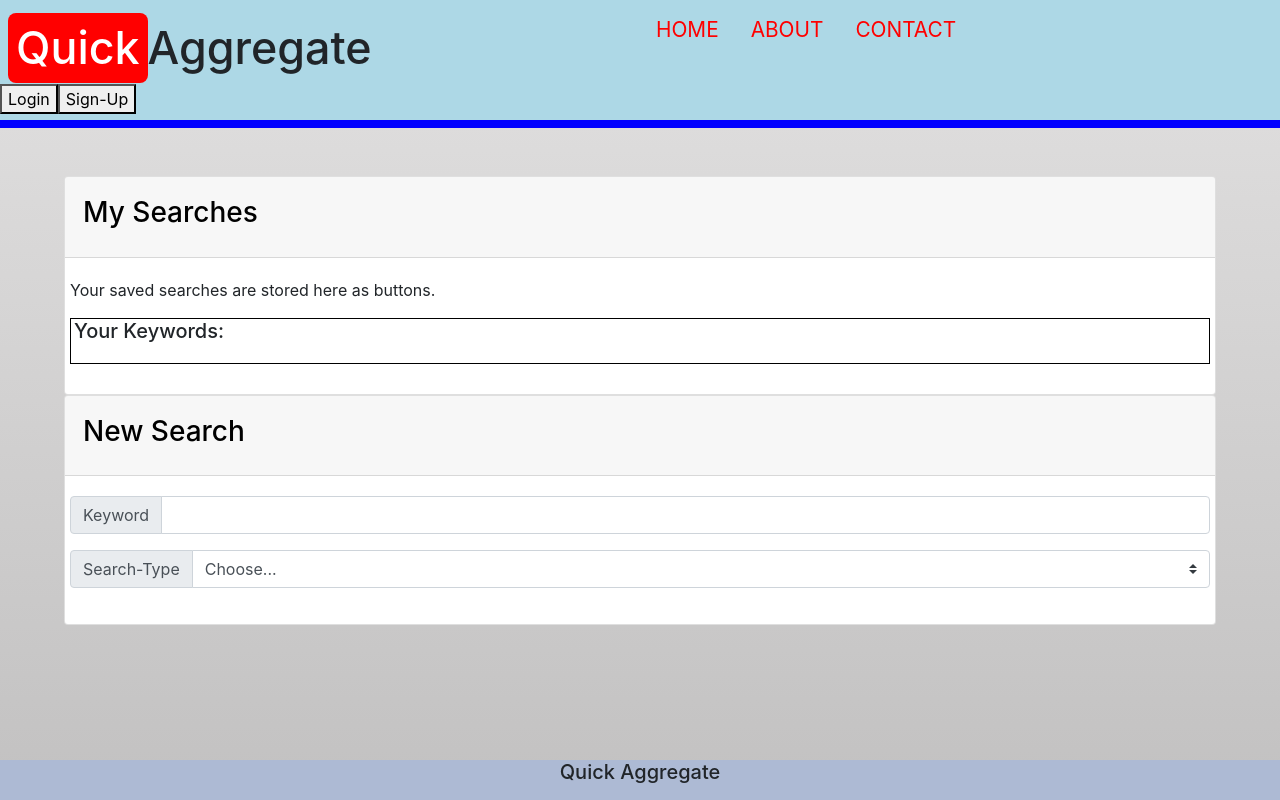
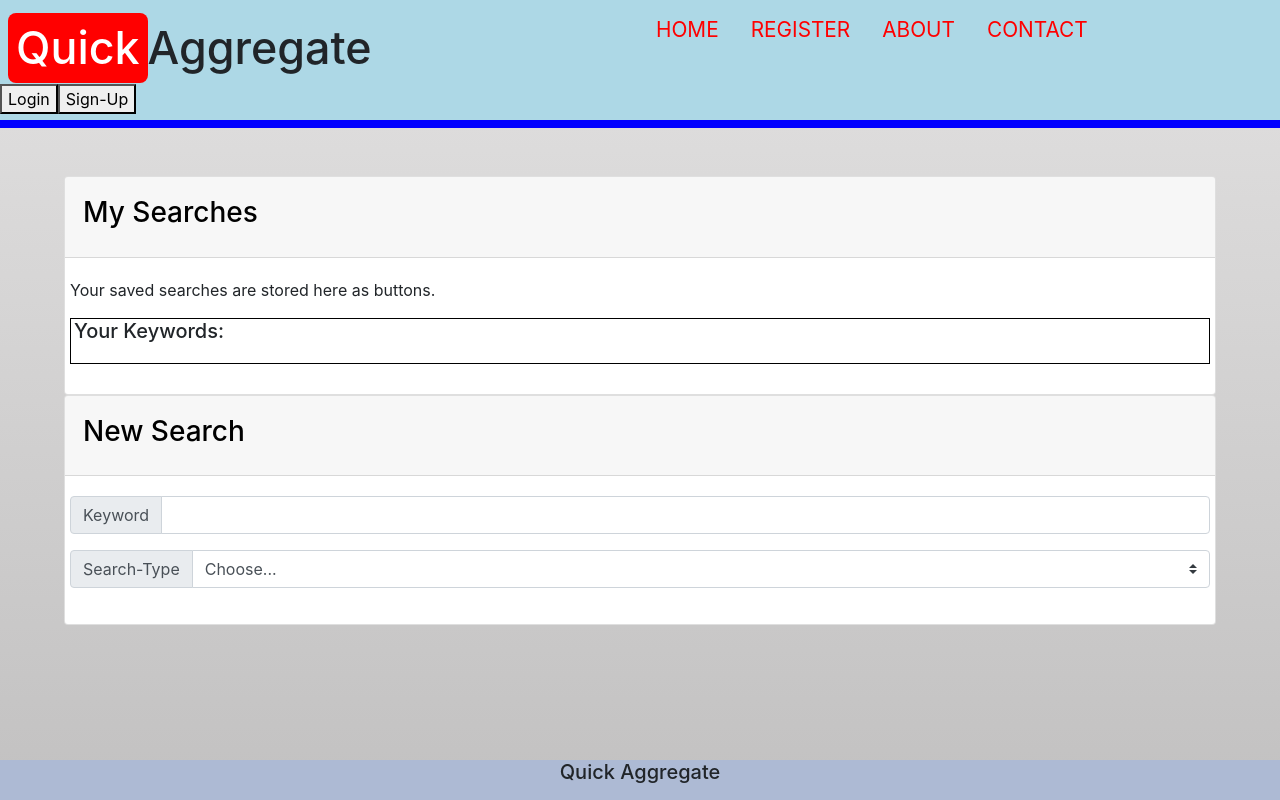
Before and after one commit to HermesCat/Quick-Aggregate, a React (Create React App) app in the folder client/: page / in a window 1280 px wide. Built offline with nearby package versions, Linux system fonts and the light colour scheme.

Commit message:
register form

```diff
--- a/client/src/components/Nav/index.js
+++ b/client/src/components/Nav/index.js
@@ -8,6 +8,9 @@
       <ul className="nav justify-content-end d-lg-block">
         <li className="nav-item">
           <a className="nav-link" href="/">HOME</a>
+        </li>
+        <li className="nav-item">
+          <a className="nav-link" href="/register">REGISTER</a>
         </li>
         <li className="nav-item">
           <a className="nav-link" href="/">ABOUT</a>
```
